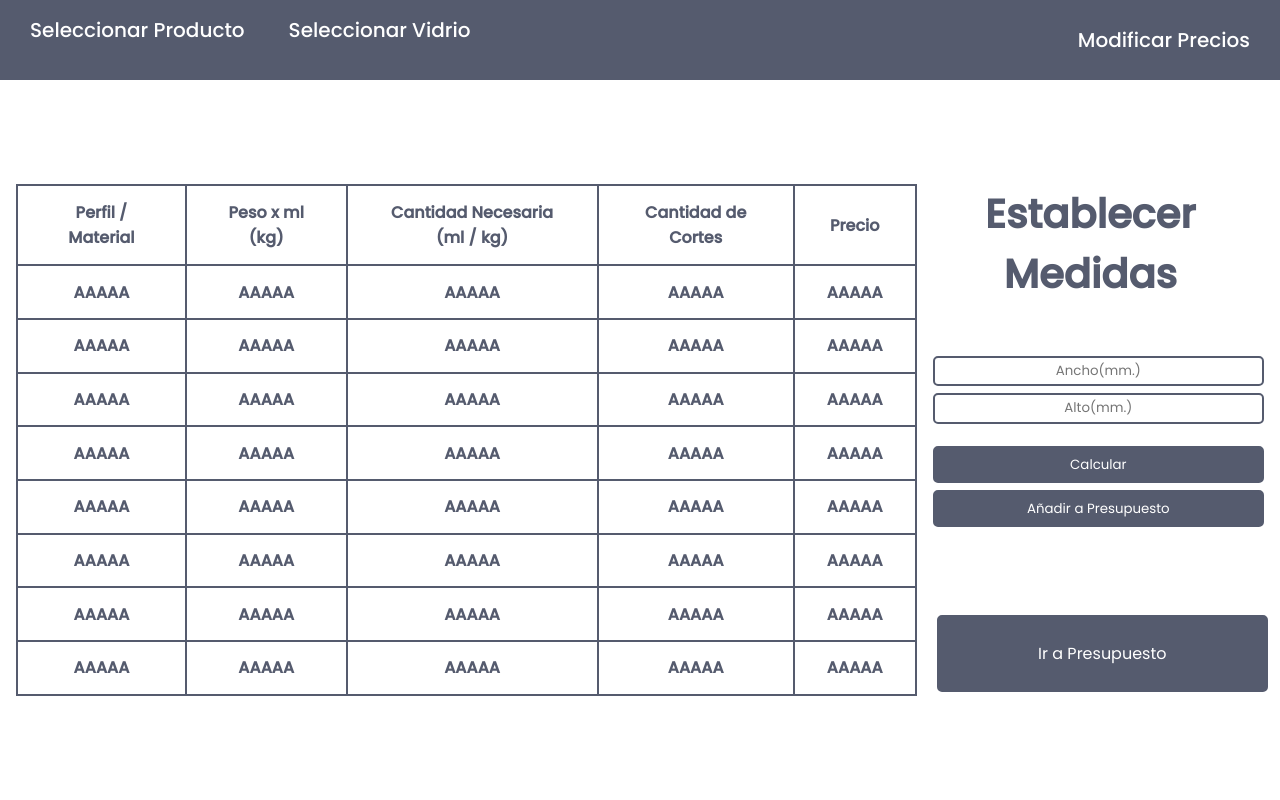
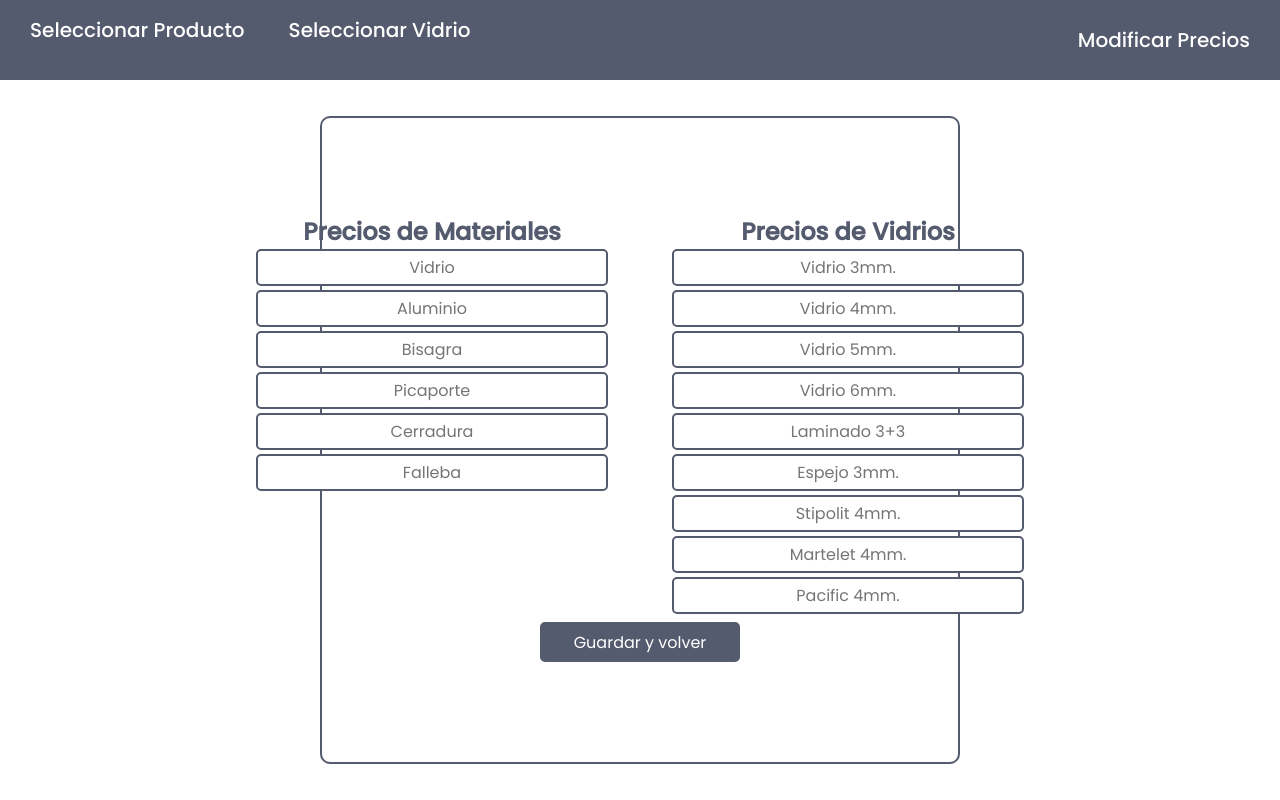
Before and after one commit to Fede404/Presupuestos-app, a website: page index.html in a window 1280 px wide. Both pictures are taken after a click on the button "Modificar Precios". Drawn offline with Linux system fonts and the light colour scheme.

Commit message:
7 - Finalizadas modales y ventana producto

```diff
--- a/index.html
+++ b/index.html
@@ -48,13 +48,15 @@
 					</div>
 				</div>
 				<div class="vidrioGroup">
-					<button class="nav-btn" onclick="abrirModal()">
+					<button class="nav-btn" onclick="abrirModalVidrio()">
 						Seleccionar Vidrio
 					</button>
 				</div>
 			</div>
 			<div class="nav-btnGroup">
-				<button class="nav-btn">Modificar Precios</button>
+				<button class="nav-btn" onclick="abrirModalPrecio()">
+					Modificar Precios
+				</button>
 			</div>
 		</nav>
 		<header class="header">
@@ -70,60 +72,60 @@
 						<th class="tabla-titulo">Precio</th>
 					</tr>
 					<tr>
-						<th id="PC1">AAAAA</th>
-						<th id="PXML1">AAAAA</th>
-						<th id="MN1">AAAAA</th>
-						<th id="CC1">AAAAA</th>
-						<th id="P1">AAAAA</th>
+						<th id="PC1">-----</th>
+						<th id="PXML1">-----</th>
+						<th id="MN1">-----</th>
+						<th id="CC1">-----</th>
+						<th id="P1">-----</th>
 					</tr>
 					<tr>
-						<th id="PC2">AAAAA</th>
-						<th id="PXML2">AAAAA</th>
-						<th id="MN2">AAAAA</th>
-						<th id="CC2">AAAAA</th>
-						<th id="P2">AAAAA</th>
+						<th id="PC2">-----</th>
+						<th id="PXML2">-----</th>
+						<th id="MN2">-----</th>
+						<th id="CC2">-----</th>
+						<th id="P2">-----</th>
 					</tr>
 					<tr>
-						<th id="PC3">AAAAA</th>
-						<th id="PXML3">AAAAA</th>
-						<th id="MN3">AAAAA</th>
-						<th id="CC3">AAAAA</th>
-						<th id="P3">AAAAA</th>
+						<th id="PC3">-----</th>
+						<th id="PXML3">-----</th>
+						<th id="MN3">-----</th>
+						<th id="CC3">-----</th>
+						<th id="P3">-----</th>
 					</tr>
 					<tr>
-						<th id="PC4">AAAAA</th>
-						<th id="PXML4">AAAAA</th>
-						<th id="MN4">AAAAA</th>
-						<th id="CC4">AAAAA</th>
-						<th id="P4">AAAAA</th>
+						<th id="PC4">-----</th>
+						<th id="PXML4">-----</th>
+						<th id="MN4">-----</th>
+						<th id="CC4">-----</th>
+						<th id="P4">-----</th>
 					</tr>
 					<tr>
-						<th id="PC5">AAAAA</th>
-						<th id="PXML5">AAAAA</th>
-						<th id="MN5">AAAAA</th>
-						<th id="CC5">AAAAA</th>
-						<th id="P5">AAAAA</th>
+						<th id="PC5">-----</th>
+						<th id="PXML5">-----</th>
+						<th id="MN5">-----</th>
+						<th id="CC5">-----</th>
+						<th id="P5">-----</th>
 					</tr>
 					<tr>
-						<th id="PC6">AAAAA</th>
-						<th id="PXML6">AAAAA</th>
-						<th id="MN6">AAAAA</th>
-						<th id="CC6">AAAAA</th>
-						<th id="P6">AAAAA</th>
+						<th id="PC6">-----</th>
+						<th id="PXML6">-----</th>
+						<th id="MN6">-----</th>
+						<th id="CC6">-----</th>
+						<th id="P6">-----</th>
 					</tr>
 					<tr>
-						<th id="PC7">AAAAA</th>
-						<th id="PXML7">AAAAA</th>
-						<th id="MN7">AAAAA</th>
-						<th id="CC7">AAAAA</th>
-						<th id="P7">AAAAA</th>
+						<th id="PC7">-----</th>
+						<th id="PXML7">-----</th>
+						<th id="MN7">-----</th>
+						<th id="CC7">-----</th>
+						<th id="P7">-----</th>
 					</tr>
 					<tr>
-						<th id="PC8">AAAAA</th>
-						<th id="PXML8">AAAAA</th>
-						<th id="MN8">AAAAA</th>
-						<th id="CC8">AAAAA</th>
-						<th id="P8">AAAAA</th>
+						<th id="PC8">-----</th>
+						<th id="PXML8">-----</th>
+						<th id="MN8">-----</th>
+						<th id="CC8">-----</th>
+						<th id="P8">-----</th>
 					</tr>
 				</table>
 				<div class="prodSec-options">
@@ -190,13 +192,133 @@
 							<button id="añadirvidrio-btn">
 								Añadir Vidrio al Presupuesto
 							</button>
-							<button id="back-btn" onclick="cerrarModal()">
+							<button id="back-btn" onclick="cerrarModalVidrio()">
 								Volver
 							</button>
 						</div>
 					</div>
 				</div>
 			</section>
+			<section class="precios-sec">
+				<div class="precios-container">
+					<div class="precios-materiales">
+						<h3>Precios de Materiales</h3>
+						<ul class="precios-materiales">
+							<li>
+								<input
+									type="number"
+									id="vidrio"
+									placeholder="Vidrio"
+								/>
+							</li>
+							<li>
+								<input
+									type="number"
+									id="aluminio"
+									placeholder="Aluminio"
+								/>
+							</li>
+							<li>
+								<input
+									type="number"
+									id="bisagra"
+									placeholder="Bisagra"
+								/>
+							</li>
+							<li>
+								<input
+									type="number"
+									id="picaporte"
+									placeholder="Picaporte"
+								/>
+							</li>
+							<li>
+								<input
+									type="number"
+									id="cerradura"
+									placeholder="Cerradura"
+								/>
+							</li>
+							<li>
+								<input
+									type="number"
+									id="falleba"
+									placeholder="Falleba"
+								/>
+							</li>
+						</ul>
+					</div>
+					<div class="precios-vidrios">
+						<h3>Precios de Vidrios</h3>
+						<ul class="precios-vidrios">
+							<li>
+								<input
+									type="number"
+									id="vidrio3mm"
+									placeholder="Vidrio 3mm."
+								/>
+							</li>
+							<li>
+								<input
+									type="number"
+									id="vidrio4mm"
+									placeholder="Vidrio 4mm."
+								/>
+							</li>
+							<li>
+								<input
+									type="number"
+									id="vidrio5mm"
+									placeholder="Vidrio 5mm."
+								/>
+							</li>
+							<li>
+								<input
+									type="number"
+									id="vidrio6mm"
+									placeholder="Vidrio 6mm."
+								/>
+							</li>
+							<li>
+								<input
+									type="number"
+									id="laminado"
+									placeholder="Laminado 3+3"
+								/>
+							</li>
+							<li>
+								<input
+									type="number"
+									id="espejo"
+									placeholder="Espejo 3mm."
+								/>
+							</li>
+							<li>
+								<input
+									type="number"
+									id="stipolit"
+									placeholder="Stipolit 4mm."
+								/>
+							</li>
+							<li>
+								<input
+									type="number"
+									id="martelet"
+									placeholder="Martelet 4mm."
+								/>
+							</li>
+							<li>
+								<input
+									type="number"
+									id="pacific"
+									placeholder="Pacific 4mm."
+								/>
+							</li>
+						</ul>
+					</div>
+				</div>
+				<button onclick="cerrarModalPrecio()">Guardar y volver</button>
+			</section>
 		</header>
 		<!-- LINK SCRIPT -->
 		<script src="script/script.js"></script>
--- a/script/script.js
+++ b/script/script.js
@@ -10,14 +10,27 @@ let displayChange = function () {
 	}
 };
 
-// VARIABLES Y FUNCIONES PARA ABRIR Y CERRAR MODAL DE VIDRIOS
+// VARIABLES Y FUNCIONES PARA ABRIR Y CERRAR MODALLES
 let secVidrios = document.querySelector(".vidrio-sec");
 let secProducto = document.querySelector(".prod-sec")
-let abrirModal = function() {
+let secPrecios = document.querySelector(".precios-sec");
+let abrirModalVidrio = function() {
 	secVidrios.style.display = "flex";
 	secProducto.style.display = "none";
+	secPrecios.style.display = "none";
 }
-let cerrarModal = function() {
+let cerrarModalVidrio = function() {
 	secVidrios.style.display = "none";
 	secProducto.style.display = "flex";
+	secPrecios.style.display = "none";
 }
+let abrirModalPrecio = function() {
+	secVidrios.style.display = "none";
+	secProducto.style.display = "none";
+	secPrecios.style.display = "flex";
+}
+let cerrarModalPrecio = function() {
+	secVidrios.style.display = "none";
+	secProducto.style.display = "flex";
+	secPrecios.style.display = "none";
+}
--- a/style/style.scss
+++ b/style/style.scss
@@ -239,4 +239,59 @@
 			}
 		}
 	}
+	.precios-sec {
+		border: 2px solid varComp.$color2;
+		border-radius: 10px;
+		width: 50%;
+		height: 90%;
+		display: none;
+		flex-direction: column;
+		justify-content: center;
+		align-items: center;
+		.precios-container {
+			display: flex;
+			flex-direction: row;
+			h3 {
+				text-align: center;
+				font-size: 1.5em;
+				color: varComp.$color2;
+			}
+			div {
+				margin: 0 2em;
+				ul {
+					list-style: none;
+					li {
+						input {
+							text-align: center;
+							margin-bottom: 0.25em;
+							padding: 0.25em 1em;
+							font-size: 1em;
+							border: 2px solid varComp.$color2;
+							border-radius: 5px;
+							color: varComp.$color2;
+						}
+					}
+				}
+			}
+		}
+		button {
+			height: 2.5em;
+			font-size: 1em;
+			padding: 0.25em 2em;
+			border-radius: 5px;
+			margin: 0.25em;
+			text-align: center;
+			background-color: varComp.$color2;
+			color: varComp.$color1;
+			border: 2px solid varComp.$color2;
+			transition: all 0.2s;
+			&:hover {
+				cursor: pointer;
+				background-color: varComp.$color5;
+			}
+			&:active {
+				transform: scale(97%);
+			}
+		}
+	}
 }
```
Also changed, not shown: style/style.css.
